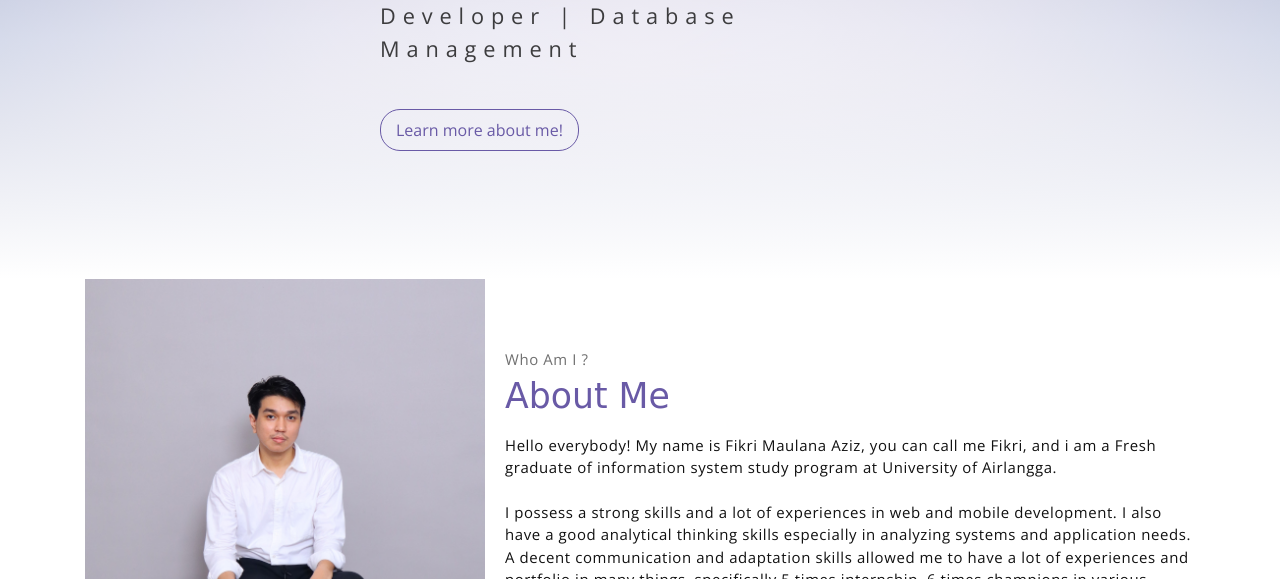
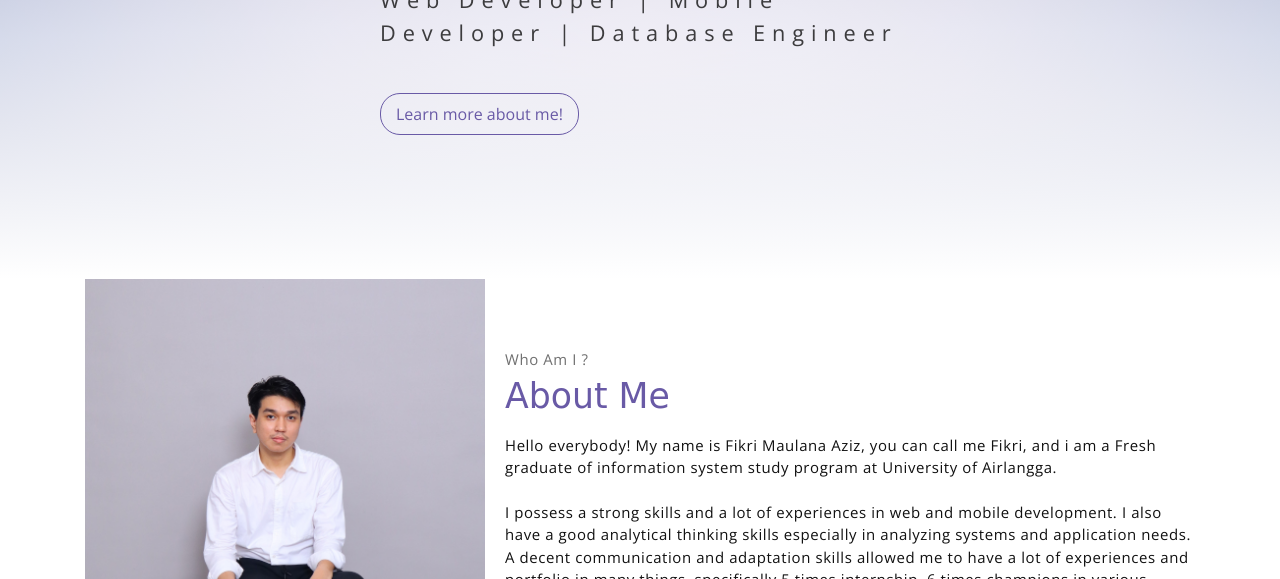
Before and after one commit to fiikriaziz8/portfolio-fikri-1, a plain HTML site: page index.html in a window 1280 px wide. Shown: the part 521-1100 px from the top of the page. Drawn offline with nearby package versions, Linux system fonts and the light colour scheme; a web font is replaced by a local one.

Commit message:
[fix] minor typo

```diff
--- a/index.html
+++ b/index.html
@@ -56,7 +56,7 @@
                 <span class="down">I am Fikri Maulana Aziz</span>
             </h1>
             <p class="header-subtitle"><b>
-                Web Developer | Mobile Developer | Database Management</p>
+                Web Developer | Mobile Developer | Database Engineer</p>
             </b>
             <a href="#about">
                 <button class="btn-rounded btn btn-outline-primary mt-4">Learn more about me!</button>
```
